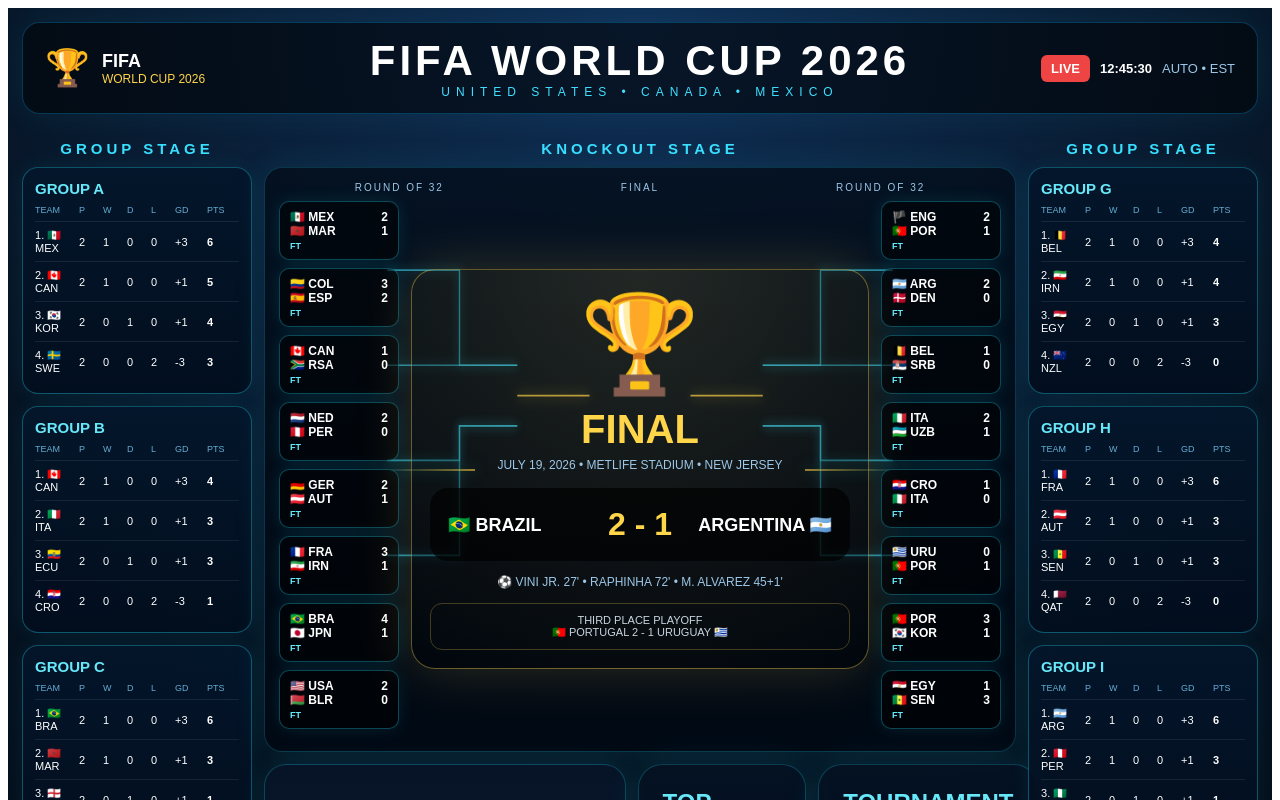
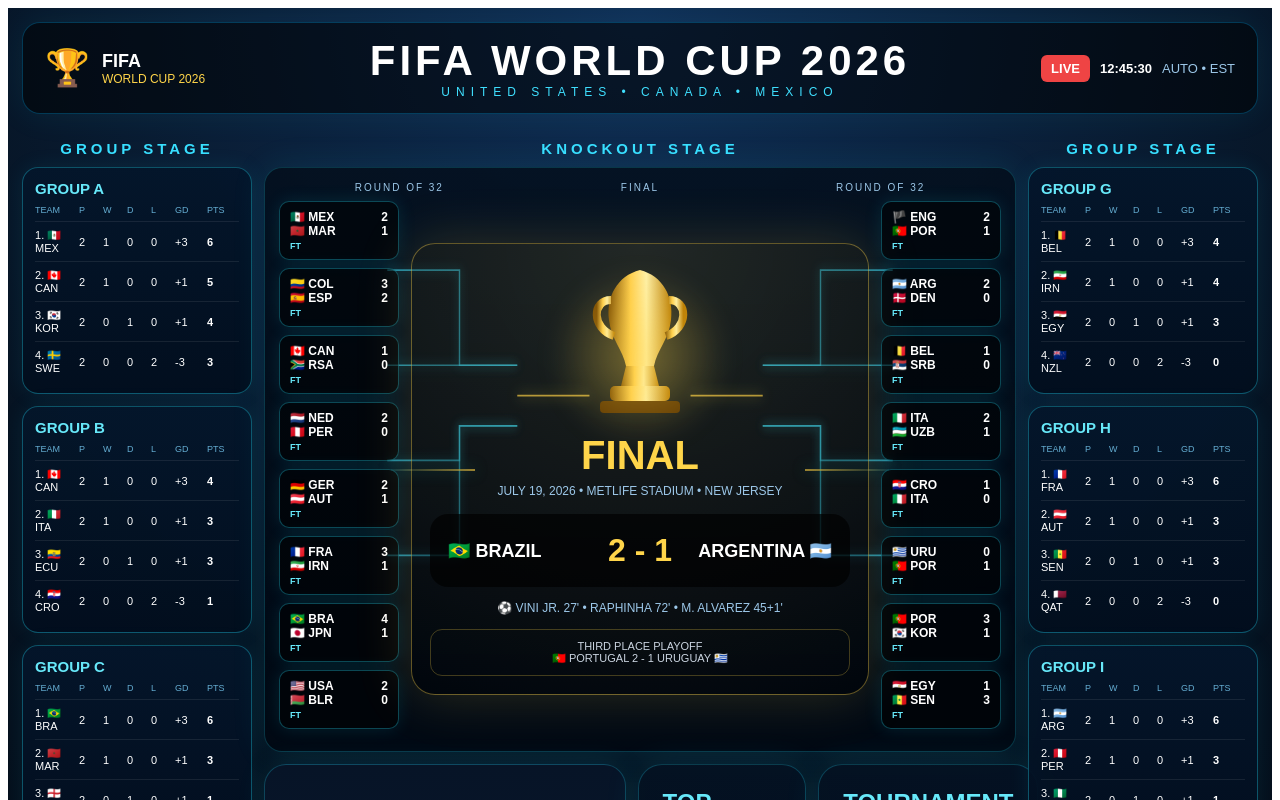
Before and after one commit to paulsmith27528/worldcup-liveboard, a Next.js app: page / in a window 1280 px wide. Shown: the top 800 px of the page. Built offline with nearby package versions, Linux system fonts and the light colour scheme.

Commit message:
Update index.tsx

```diff
--- a/pages/index.tsx
+++ b/pages/index.tsx
@@ -97,7 +97,7 @@
               </div>
 
               <div style={finalPanel}>
-                <div style={{ fontSize: 96 }}>🏆</div>
+                <WorldCupTrophy />
                 <h2 style={finalTitle}>FINAL</h2>
                 <div style={finalMeta}>JULY 19, 2026 • METLIFE STADIUM • NEW JERSEY</div>
 
@@ -186,6 +186,31 @@
         <span>Data automatically updates every 20 seconds</span>
       </footer>
     </main>
+  );
+}
+function WorldCupTrophy() {
+  return (
+    <div style={trophyWrap}>
+      <div style={trophyGlow}></div>
+
+      <svg width="130" height="165" viewBox="0 0 130 165">
+        <defs>
+          <linearGradient id="goldTrophy" x1="0" x2="1">
+            <stop offset="0%" stopColor="#7a4b00" />
+            <stop offset="35%" stopColor="#ffcf4d" />
+            <stop offset="60%" stopColor="#fff1a8" />
+            <stop offset="100%" stopColor="#b77900" />
+          </linearGradient>
+        </defs>
+
+        <path d="M65 8 C42 14 31 35 34 58 C36 77 48 88 51 104 H79 C82 88 94 77 96 58 C99 35 88 14 65 8Z" fill="url(#goldTrophy)" />
+        <path d="M36 38 C17 38 16 66 39 74" fill="none" stroke="url(#goldTrophy)" strokeWidth="8" />
+        <path d="M94 38 C113 38 114 66 91 74" fill="none" stroke="url(#goldTrophy)" strokeWidth="8" />
+        <path d="M51 104 H79 L84 124 H46 Z" fill="url(#goldTrophy)" />
+        <rect x="35" y="124" width="60" height="15" rx="5" fill="url(#goldTrophy)" />
+        <rect x="25" y="139" width="80" height="12" rx="4" fill="#5f3900" />
+      </svg>
+    </div>
   );
 }
 function BracketLines() {
@@ -520,3 +545,18 @@
   strokeWidth: 2,
   filter: "drop-shadow(0 0 8px rgba(255,213,74,.8))",
 };
+const trophyWrap = {
+  position: "relative" as const,
+  display: "flex",
+  justifyContent: "center",
+  marginBottom: 4,
+};
+
+const trophyGlow = {
+  position: "absolute" as const,
+  width: 190,
+  height: 190,
+  borderRadius: "50%",
+  background: "radial-gradient(circle,rgba(255,213,74,.42),transparent 65%)",
+  filter: "blur(12px)",
+};
```
